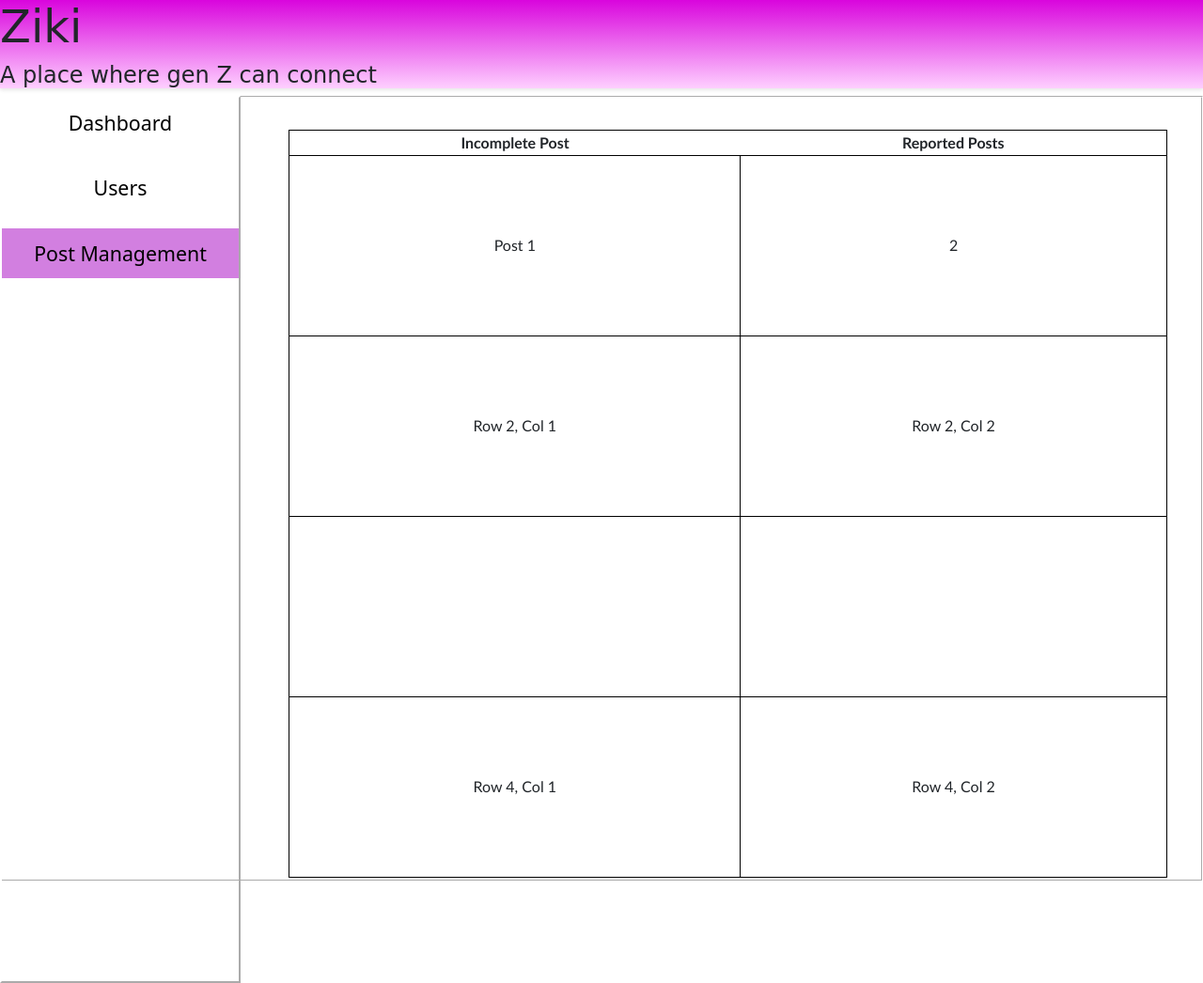
After one commit to dabby04/Ziki, a PHP site: page /admin-1.html in a window 1280 px wide. The commit adds this page. Shown: the whole page at 94% size. Run offline with PHP 8.4, Linux system fonts and the light colour scheme; some web fonts are replaced.

Commit message:
admin post management html done

```diff
--- /dev/null
+++ b/admin-1.html
@@ -0,0 +1,66 @@
+<!DOCTYPE html>
+<html lang="en">
+    <head>
+        <meta charset="UTF-8">
+        <meta name="viewport" content="width=device-width, initial-scale=1.0">
+        <title>Ziki Admin</title>
+        <link rel="stylesheet" href="css/pageheader.css" />
+        <link rel="stylesheet" href="css/admin.css" />
+        <link href="https://cdn.jsdelivr.net/npm/bootstrap@5.3.2/dist/css/bootstrap.min.css" rel="stylesheet" integrity="sha384-T3c6CoIi6uLrA9TneNEoa7RxnatzjcDSCmG1MXxSR1GAsXEV/Dwwykc2MPK8M2HN" crossorigin="anonymous">
+        <script src="script/admin.js"></script>
+    </head>
+<body>
+
+
+        <header class="header">
+            <div id="header-info">
+                <h1 class="title">Ziki</h1>
+                <h6 class="subtitle">A place where gen Z can connect</h6>
+            </div>
+
+        </header>
+
+        <nav id="nav-bar">
+
+            <p > <a href=""> Dashboard</a></p>
+            <p> <a href=""> Users </a>  </p>
+            <p class="current-selection"><a href="">Post Management </a> </p>
+
+        </nav>
+
+        <div class="main">
+            <div id="search-box">  <input type="search" placeholder="search for a user post or word">
+            </div>
+
+            <table border="1">
+                <thead>
+                    <tr>
+                        <th>Incomplete Post</th>
+                        <th>Reported Posts</th>
+                    </tr>
+                </thead>
+                <tbody>
+                    <tr>
+                        <td>Post 1</td>
+                        <td>2</td>
+                    </tr>
+                    <tr>
+                        <td>Row 2, Col 1</td>
+                        <td>Row 2, Col 2</td>
+                    </tr>
+                    <tr>
+                        <td></td>
+                        <td></td>
+                    </tr>
+                    <tr>
+                        <td>Row 4, Col 1</td>
+                        <td>Row 4, Col 2</td>
+                    </tr>
+                </tbody>
+            </table>
+
+
+
+        </div>
+</body>
+</html>
--- a/admin.html
+++ b/admin.html
@@ -3,7 +3,7 @@
     <head>
         <meta charset="UTF-8">
         <meta name="viewport" content="width=device-width, initial-scale=1.0">
-        <title>Profile</title>
+        <title>Ziki Admin</title>
         <link rel="stylesheet" href="css/pageheader.css" />
         <link rel="stylesheet" href="css/admin.css" />
         <link href="https://cdn.jsdelivr.net/npm/bootstrap@5.3.2/dist/css/bootstrap.min.css" rel="stylesheet" integrity="sha384-T3c6CoIi6uLrA9TneNEoa7RxnatzjcDSCmG1MXxSR1GAsXEV/Dwwykc2MPK8M2HN" crossorigin="anonymous">
--- a/css/admin.css
+++ b/css/admin.css
@@ -64,9 +64,51 @@ body, html {
 
  }
  .title-box{
-     border-radius: 10px;
+    border-radius: 10px;
     border : groove 2pt white;
     width: inherit;
 
 
  }
+
+ #search-box {
+
+    position: absolute;
+    top: 120px;
+    left:50vw ;
+    margin: 0.50em;
+
+
+ }
+
+
+
+#search-box input {
+
+ width:20em;
+ border-radius: 10px;
+ padding: 0.2em;
+ display: none;
+
+}
+
+ table {
+    border: 0.25pt black solid;
+    border-radius: 10px;
+    width: 73vw;
+    padding: 0.5em;
+    margin-top: 2em;
+
+ }
+
+ table td {
+    border: 0.25pt black solid;
+    height:  12em;
+    text-align: center;
+
+ }
+ table thead {
+
+    text-align: center;
+
+ }
```
